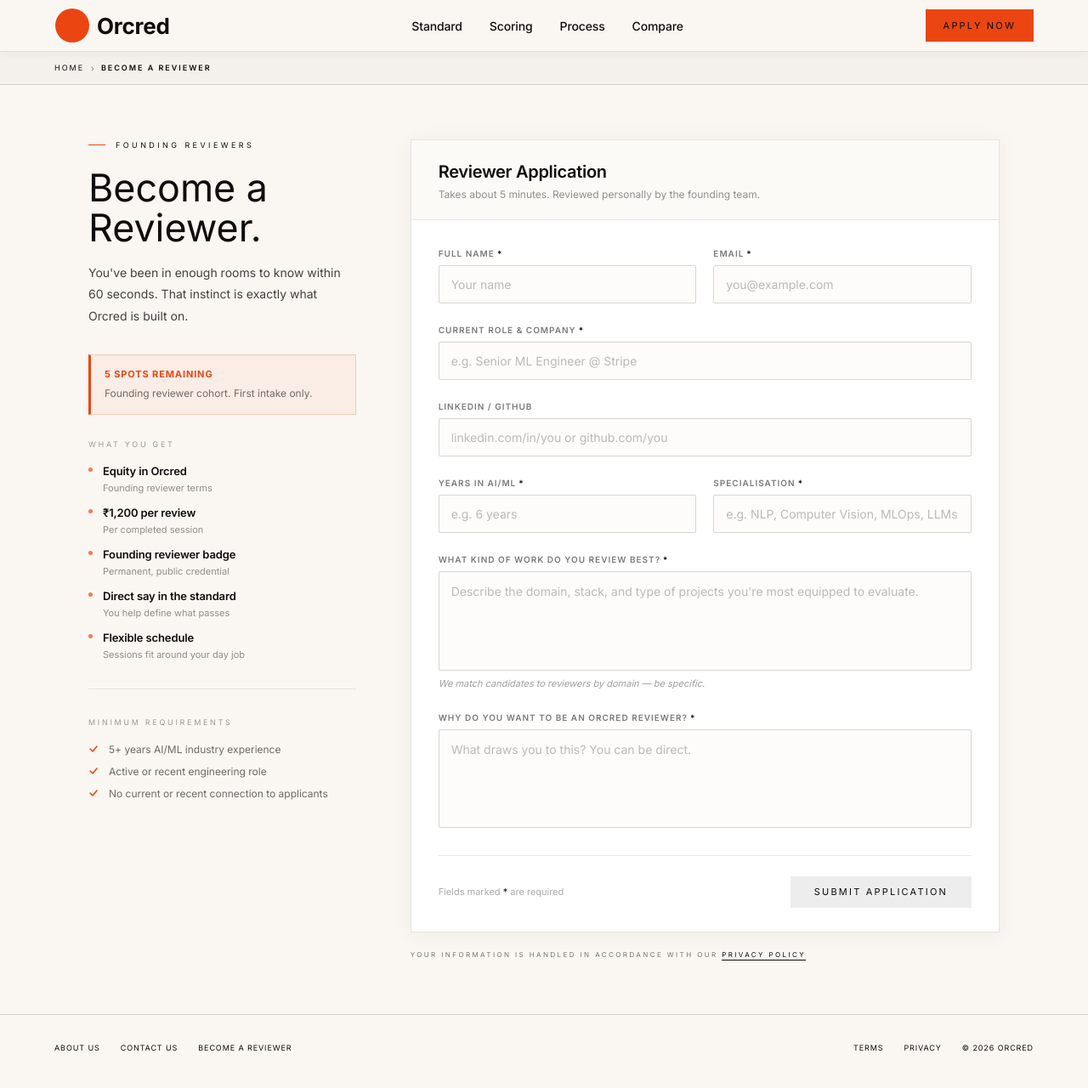
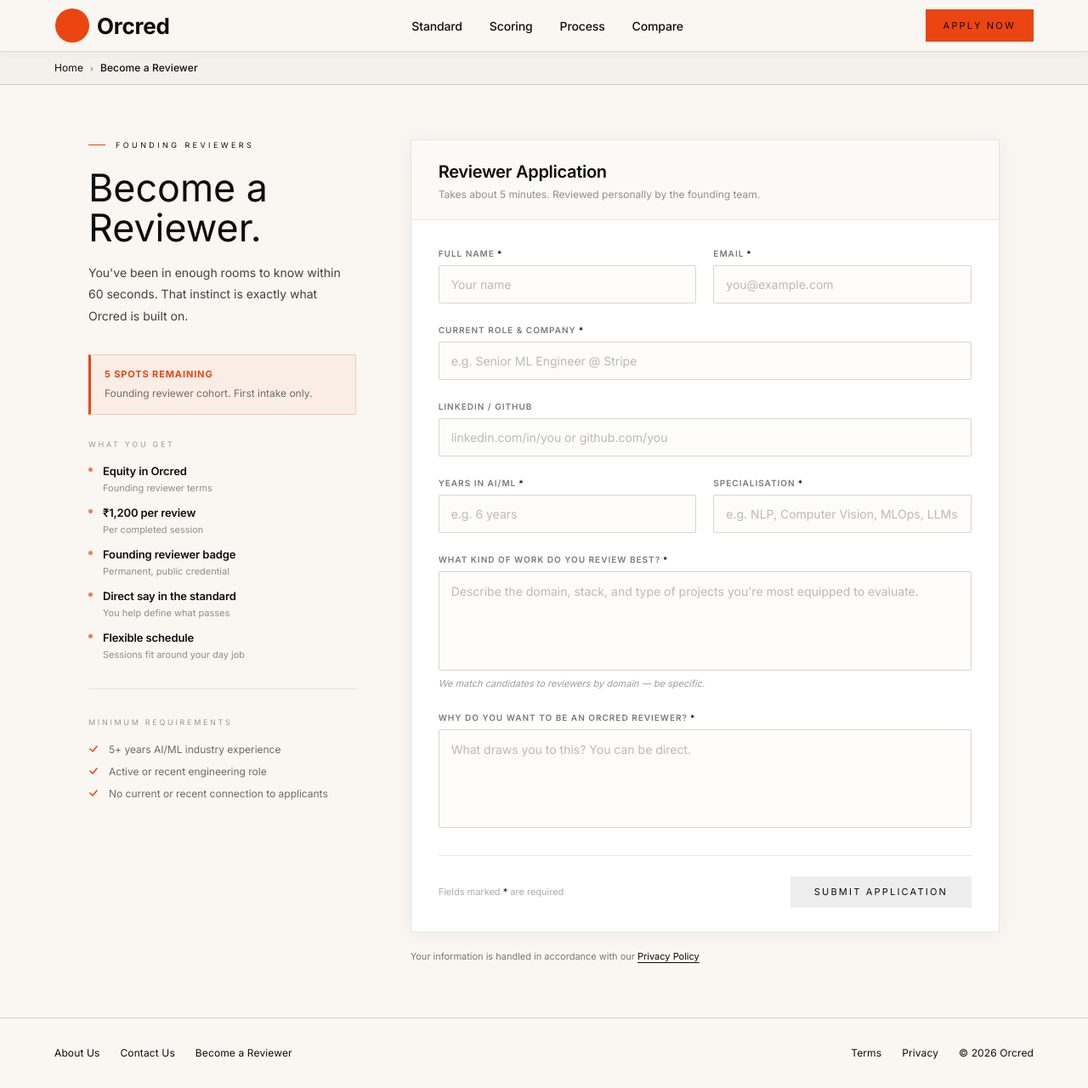
Before and after one commit to orcred-org/frontend, a Next.js app: page /become-a-reviewer in a window 1280 px wide. Shown: the whole page at 85% size. Built offline with nearby package versions, Linux system fonts and the light colour scheme.

Commit message:
Remove uppercase from nav/utility text across site
Breadcrumb, footer links, and privacy notes were all-caps with wide
letter-spacing. Switched to normal sentence case at 12px/0.01em tracking.
Editorial eyebrows and step labels retain uppercase intentionally.

```diff
--- a/app/become-a-reviewer/page.tsx
+++ b/app/become-a-reviewer/page.tsx
@@ -376,7 +376,7 @@ export default function BecomeAReviewerPage() {
             </motion.div>
 
             {/* Note */}
-            <div className="mt-5 font-label-sm uppercase tracking-[0.3em] text-[8px]" style={{ color: "var(--fg-faint)" }}>
+            <div className="mt-5" style={{ fontSize: "11px", fontWeight: 400, color: "var(--fg-faint)" }}>
               Your information is handled in accordance with our{" "}
               <a href="/privacy" style={{ color: "rgba(15,13,12,0.45)", textDecoration: "underline", textUnderlineOffset: "3px" }}>
                 Privacy Policy
--- a/app/get-verified/page.tsx
+++ b/app/get-verified/page.tsx
@@ -556,7 +556,7 @@ export default function GetVerifiedPage() {
         </motion.div>
 
         {/* Footer note */}
-        <div className="mt-5 font-label-sm uppercase tracking-[0.3em] text-[8px]" style={{ color: "var(--fg-faint)" }}>
+        <div className="mt-5" style={{ fontSize: "11px", fontWeight: 400, color: "var(--fg-faint)" }}>
           Your information is handled in accordance with our{" "}
           <Link href="/privacy" style={{ color: "rgba(15,13,12,0.45)", textDecoration: "underline", textUnderlineOffset: "3px" }}>
             Privacy Policy
--- a/components/Breadcrumb.tsx
+++ b/components/Breadcrumb.tsx
@@ -45,8 +45,7 @@ export default function Breadcrumb({ items }: { items: BreadcrumbItem[] }) {
               {item.href && !isLast ? (
                 <Link
                   href={item.href}
-                  className="font-label-sm uppercase tracking-[0.22em] text-[9px] transition-colors duration-200"
-                  style={{ color: "var(--fg-faint)" }}
+                  style={{ fontSize: "12px", fontWeight: 400, letterSpacing: "0.01em", color: "var(--fg-faint)", transition: "color 0.2s ease" }}
                   onMouseEnter={e => ((e.currentTarget as HTMLElement).style.color = "var(--fg-muted)")}
                   onMouseLeave={e => ((e.currentTarget as HTMLElement).style.color = "var(--fg-faint)")}
                 >
@@ -54,10 +53,11 @@ export default function Breadcrumb({ items }: { items: BreadcrumbItem[] }) {
                 </Link>
               ) : (
                 <span
-                  className="font-label-sm uppercase tracking-[0.22em] text-[9px]"
                   style={{
-                    color:      isLast ? "var(--fg-muted)" : "var(--fg-faint)",
-                    fontWeight: isLast ? 600 : 400,
+                    fontSize:      "12px",
+                    fontWeight:    isLast ? 500 : 400,
+                    letterSpacing: "0.01em",
+                    color:         isLast ? "var(--fg-muted)" : "var(--fg-faint)",
                   }}
                 >
                   {item.label}
--- a/components/Footer.tsx
+++ b/components/Footer.tsx
@@ -30,8 +30,8 @@ export default function Footer() {
             <Link
               key={item.label}
               href={item.href}
-              className="font-label-sm uppercase tracking-widest text-[9px] transition-colors duration-200"
-              style={{ color: "var(--fg-muted)" }}
+              className="transition-colors duration-200"
+              style={{ fontSize: "12px", fontWeight: 400, letterSpacing: "0.01em", color: "var(--fg-muted)" }}
               onMouseEnter={e => (e.currentTarget.style.color = "var(--fg)")}
               onMouseLeave={e => (e.currentTarget.style.color = "var(--fg-muted)")}
             >
@@ -46,18 +46,15 @@ export default function Footer() {
             <Link
               key={item.label}
               href={item.href}
-              className="font-label-sm uppercase tracking-widest text-[9px] transition-colors duration-200"
-              style={{ color: "var(--fg-muted)" }}
+              className="transition-colors duration-200"
+              style={{ fontSize: "12px", fontWeight: 400, letterSpacing: "0.01em", color: "var(--fg-muted)" }}
               onMouseEnter={e => (e.currentTarget.style.color = "var(--fg)")}
               onMouseLeave={e => (e.currentTarget.style.color = "var(--fg-muted)")}
             >
               {item.label}
             </Link>
           ))}
-          <span
-            className="font-label-sm tracking-widest text-[9px] uppercase"
-            style={{ color: "var(--fg-faint)" }}
-          >
+          <span style={{ fontSize: "12px", fontWeight: 400, letterSpacing: "0.01em", color: "var(--fg-faint)" }}>
             © 2026 Orcred
           </span>
         </div>
```
